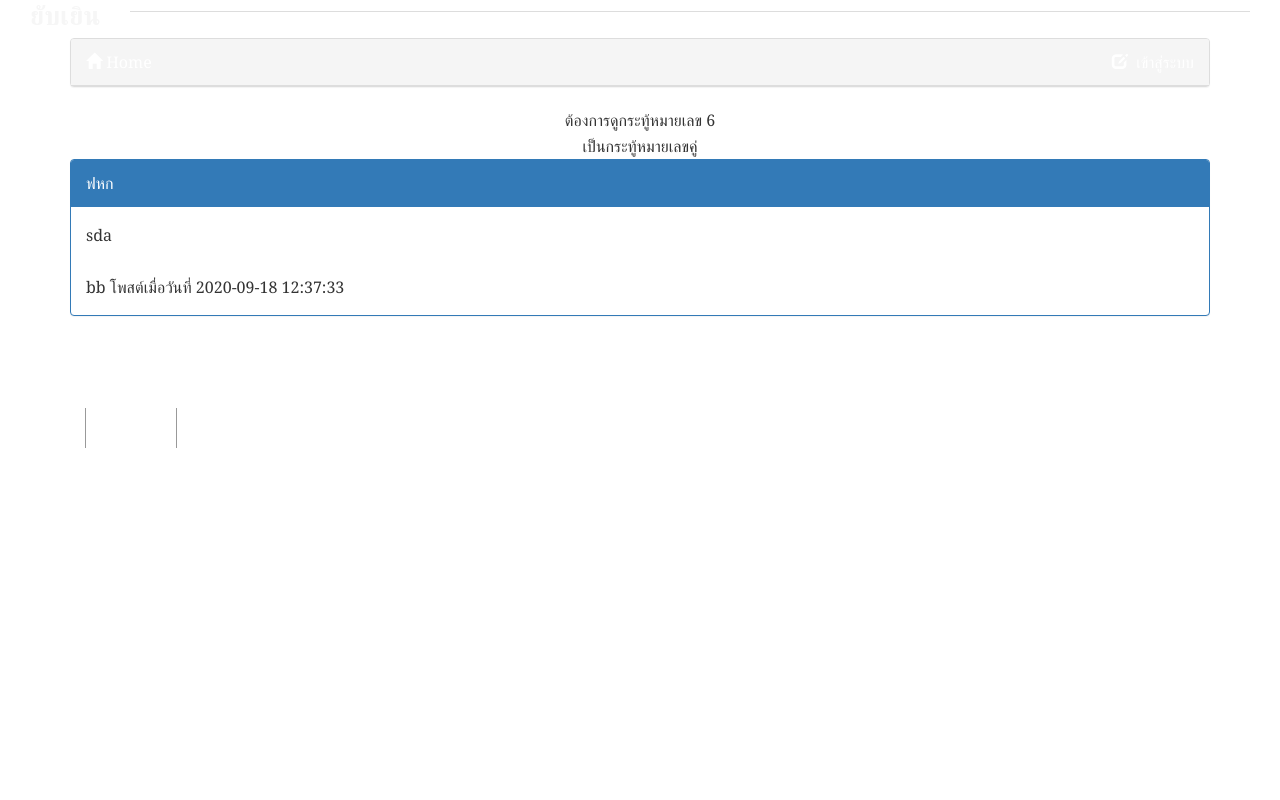
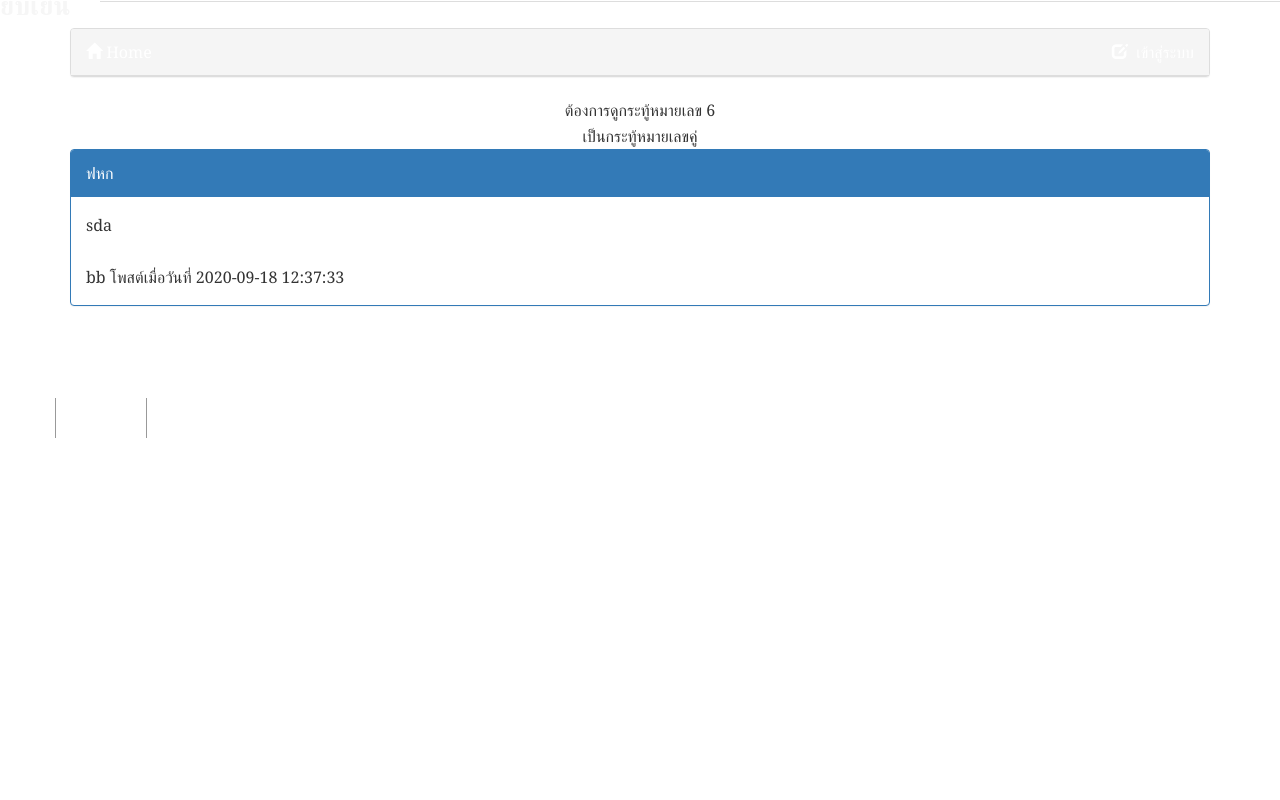
Before and after one commit to pattana1902/Yapyern, a PHP site: page /post.php?id=6 in a window 1280 px wide. Run offline with PHP 8.4, Linux system fonts and the light colour scheme; data comes from the database, SQL or seed files in the repository; data that the repository does not hold is empty; some libraries are stand-ins or nearby versions.

Commit message:
Edited By Pattana

```diff
--- a/assets/css/html5sticky.css
+++ b/assets/css/html5sticky.css
@@ -1,16 +1,3 @@
-/*
-   HTML5STICKY (http://github.com/sarfraznawaz2005/HTML5Sticky)
-   ================================================================
-   Author   : Sarfraz Ahmed (sarfraznawaz2005@gmail.com)
-   Twitter  : @sarfraznawaz
-   Blog     : http://sarfraznawaz.wordpress.com/
-   LICENSE  : MIT
-   ================================================================
-*/
-
-
-/* common styles start */
-
 h1 {
     font-size: 1.6em;
 }
@@ -49,10 +36,6 @@ textarea {
 
 
 /* common styles end */
-
-body {
-    padding: 10px 30px 10px 30px;
-}
 
 h1 {
     float: left;
--- a/post.php
+++ b/post.php
@@ -8,8 +8,8 @@ session_start();
 	<meta name="viewport" content="width=device-width, initial-scale=1">
 	<!-- CSS -->
 	<link rel="stylesheet" type="text/css" href="bootstrap/css/bootstrap.min.css">
-	<link rel="stylesheet" href="assets/css/main.css?version=1" />
-	<link rel="stylesheet" href="assets/css/html5sticky.css?version=1" />
+	<link rel="stylesheet" href="./assets/css/main.css?version=1" />
+	<link rel="stylesheet" href="./assets/css/html5sticky.css"/>
 
 	<!-- Java Script -->
 	<script src="bootstrap/js/jquery-3.5.1.min.js"></script>
@@ -142,7 +142,7 @@ session_start();
 	<!-- Sticky Note -->
 
       <div class="left topsection">
-         <a href="#" id="addnote" class="tooltip blue-tooltip"><img src="./assets/img/add.png" alt="Add a new sticky note"><span>Add a new sticky note</span></a>
+         <a href="#" id="addnote" class="tooltip blue-tooltip"><img src="/assets/img/add.png" alt="Add a new sticky note"><span>Add a new sticky note</span></a>
          <a href="#" id="removenotes" class="tooltip blue-tooltip"><img src="./assets/img/remove.png" alt="Remove all sticky notes"><span>Remove all sticky notes</span></a>
       </div>
 
```
